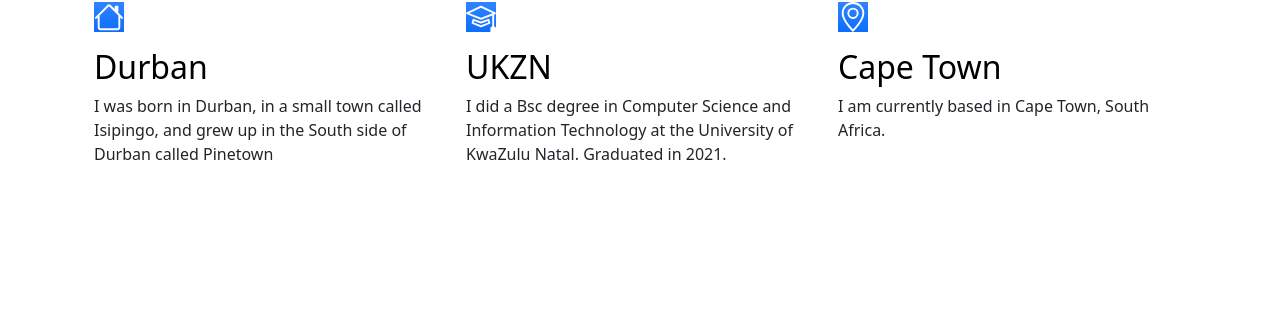
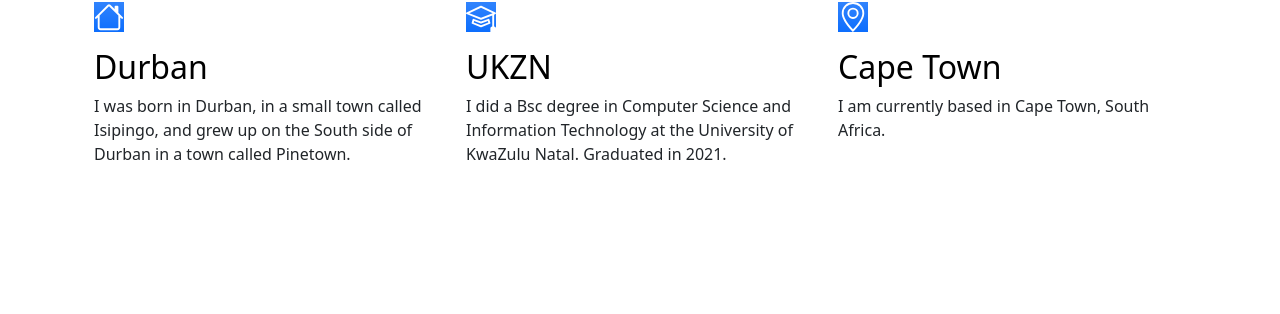
Before and after one commit to Lindo-v7/MyPortfolio, a Flask app: page / in a window 1280 px wide. Shown: the part 826-1140 px from the top of the page. Run offline with Flask 2, Linux system fonts and the light colour scheme.

Commit message:
changes proposed by my wife!

```diff
--- a/templates/index.html
+++ b/templates/index.html
@@ -33,7 +33,7 @@
                   </svg>
             </div>
             <h3 class="fs-2 text-body-emphasis">Durban</h3>
-            <p>I was born in Durban, in a small town called Isipingo, and grew up in the South side of Durban called Pinetown</p>
+            <p>I was born in Durban, in a small town called Isipingo, and grew up on the South side of Durban in a town called Pinetown.</p>
           </div>
 
           <div class="feature col">
```
